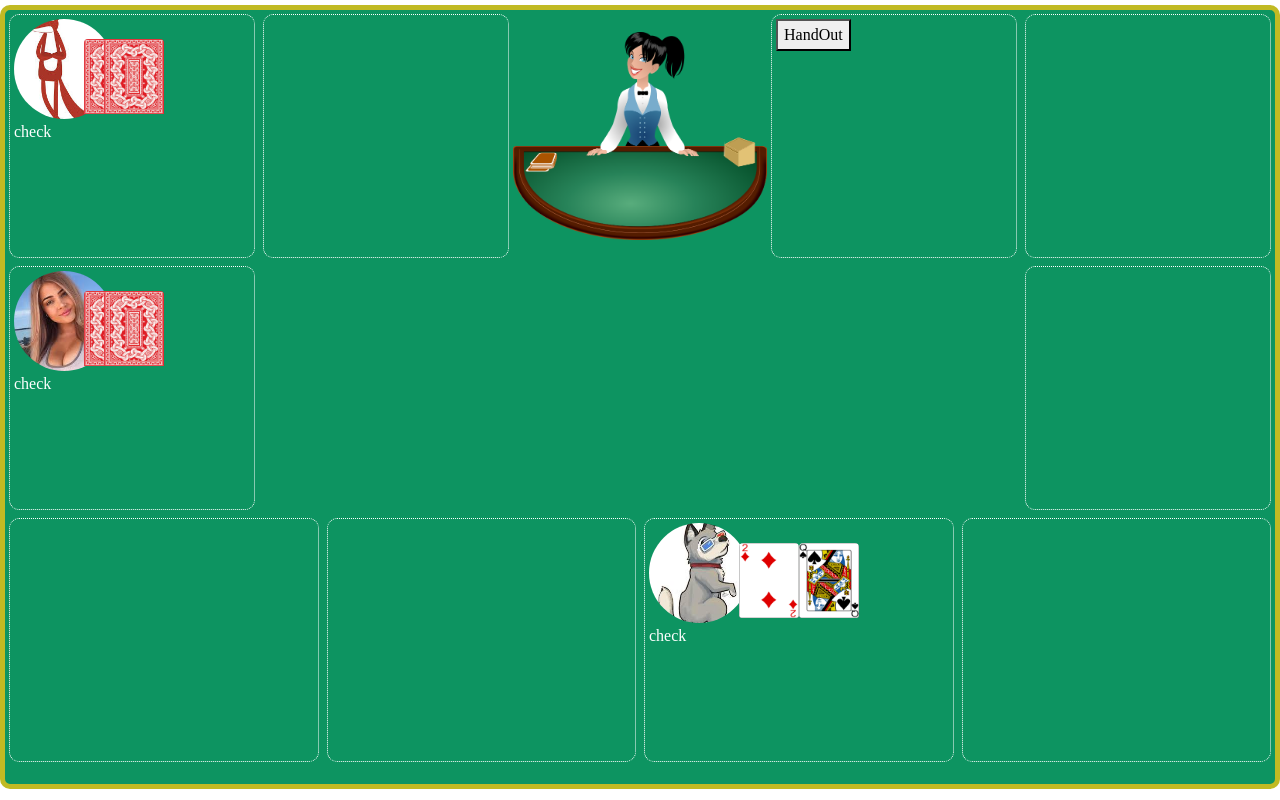
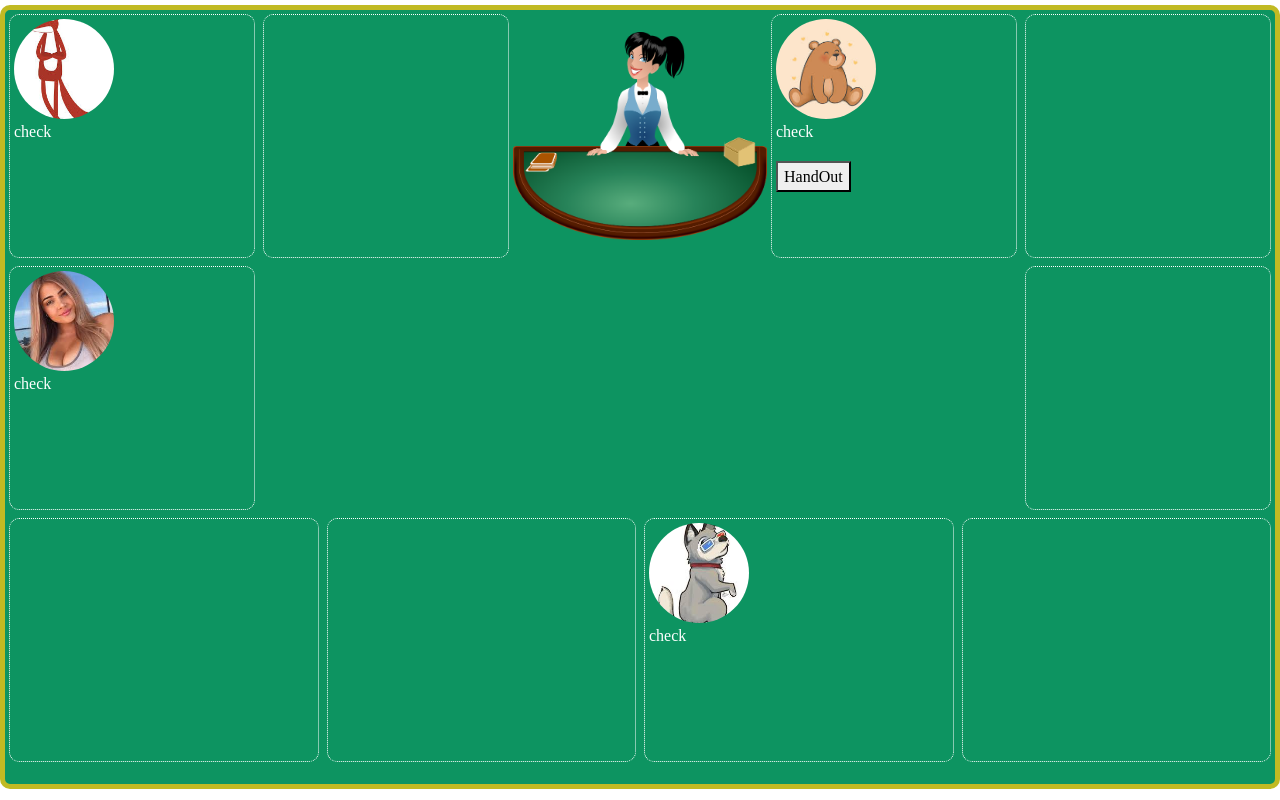
Before and after one commit to vitalykhe/poisfd, a React (Create React App) app: page / in a window 1280 px wide. Built offline with nearby package versions, Linux system fonts and the light colour scheme.

Commit message:
all ready

```diff
--- a/src/App.js
+++ b/src/App.js
@@ -55,7 +55,7 @@ function App() {
 				turn: null,
 				score: 200
 			},
-			isActive: true,
+			isActive: false,
 			showCards: false
 		},
 		playerplace5 : {
@@ -92,7 +92,7 @@ function App() {
 		return () => window.removeEventListener('resize', updateRefItemsCoordinates)
 	}, [])
 
-	const [handoutCards, setHandoutCards] = React.useState(true)
+	const [handoutCards, setHandoutCards] = React.useState(false)
 
 	return (
 		<div className='container-fluid table-area'>
@@ -113,6 +113,13 @@ function App() {
 					<img className="dealer-img" src="assets/dealer.png" alt="dealer"/>
 				</div>
 				<div className="playerplace" id="playerplace3" ref={addToRefs}>
+					<OtherPlayer
+						playerplace={boardState.playerplace3}
+						handoutCards={handoutCards}
+						sourceCoordinates={placesCoordinates["deck"]}
+						targetCoordinates={placesCoordinates["playerplace3"]}
+						cards={getCards(boardState.playerplace3.showCards)}
+					/>
 					<button onClick={() => {setHandoutCards(handoutCards => !handoutCards)}}>HandOut</button>
 				</div>
 				<div className="playerplace" id="playerplace4" ref={addToRefs}>
@@ -126,7 +133,6 @@ function App() {
 						targetCoordinates={placesCoordinates["playerplace5"]}
 						handoutCards={handoutCards}
 						cards={getCards(boardState.playerplace5.showCards)}
-						showCards={boardState.playerplace5.showCards}
 					/>
 				</div>
 				<div className="cardsArea">
@@ -147,7 +153,6 @@ function App() {
 						targetCoordinates={placesCoordinates["playerplace9"]}
 						handoutCards={handoutCards}
 						cards={getCards(boardState.playerplace9.showCards)}
-						showCards={boardState.playerplace9.showCards}
 					/>
 				</div>
 				<div className="playerplace" id="playerplace0" ref={addToRefs}>
--- a/src/components/OtherPlayer.js
+++ b/src/components/OtherPlayer.js
@@ -6,7 +6,7 @@ import PlayersTurnMessage from './PlayersTurnMessage'
 //используется в интерфейсе игрока для обозначения других игроков, их карт и действий с ними
 
 function OtherPlayer(props) {
-        const {player, isActive, showCards} = props.playerplace
+        const {player, isActive, showCards, score} = props.playerplace
         const handoutCards = props.handoutCards
         const cards = props.cards
         const sourceCoordinates = props.sourceCoordinates || {}
@@ -27,7 +27,10 @@ function OtherPlayer(props) {
                 </div>
             )
         } else {
-            return <div></div>
+            return <div>
+                <Profile player={player}/>
+                <PlayersTurnMessage turn="check" />
+            </div>
         }
 }
 
--- a/src/components/PlayerCards.js
+++ b/src/components/PlayerCards.js
@@ -2,8 +2,6 @@ import React from 'react';
 import cardsCollection from './cardsCollection'
 import Card from './card.js'
 import {Transition} from 'react-transition-group'
-
-
 
 export default function PlayerCards(props) {
     const {
@@ -19,7 +17,6 @@ export default function PlayerCards(props) {
     let isCardOnBottomClass = ""
     let cardsOnBottomStyles = {}
     if(showCards === true) {
-        // cardsOnBottomStyles = {zIndex : 8}
         isCardOnBottomClass = "cardOnBottom"
     }
 
@@ -28,21 +25,14 @@ export default function PlayerCards(props) {
     let offsetX = sourceCoordinates.width/4
     let offsetY = sourceCoordinates.height/4
 
-
-    // console.log("deck top: " + sourceCoordinates);
-    // console.log("targetCoordinates left: " + targetCoordinates);
-
     const transitionStyles = {
         entering: {
             opacity: 0,
             transform: `translateX(${dx+offsetX}px) translateY(${-dy - offsetY}px) rotate(360deg)`,
-            // top: `${sourceCoordinates.top-42}px`,
-            // left: `${sourceCoordinates.left+1}px`,
             transitionDuration: '300ms',
         },
         entered:  {
             opacity: 1,
-            // transform:  `rotate(360deg)`,
             transitionFunction : 'ease-out',
             transitionDuration: '900ms'
         },
@@ -53,16 +43,12 @@ export default function PlayerCards(props) {
         },
         exited:  {
             opacity: 0,
-            // transitionDuration: '0ms',
-            // top: `${sourceCoordinates.top-40}px`, left: `${sourceCoordinates.left}px`,
-            // transform: `translateX(${targetCoordinates.x}px) translateY(${-targetCoordinates.y}px)`
         },
       }
 
     return (
-        // <TransitionGroup className="otherPlayerCards">
-        //  {
-            cardsCollection.filter( card => cards.indexOf(card.cardId) !== -1 )
+           cardsCollection
+            .filter( card => cards.indexOf(card.cardId) !== -1 )
             .map((card,index) =>
             (
                 <Transition
@@ -73,7 +59,6 @@ export default function PlayerCards(props) {
                     >
                     {
                         state =>
-
                             <Card
                                 card={card}
                                 className={`otherPlayerCard-${index} ${isCardOnBottomClass} ${state}`}
@@ -83,8 +68,6 @@ export default function PlayerCards(props) {
                 </Transition>
             )
             )
-        //  }
-        // </TransitionGroup>
     )
 
 }
--- a/src/components/card.js
+++ b/src/components/card.js
@@ -3,7 +3,7 @@ import React from 'react'
 export default function Card(props){
 
 	const className = props.className || "card"
-	const style = props.style
+	const style = props.style || {}
 
 	return (
 
--- a/src/components/stake.js
+++ b/src/components/raise.js
@@ -1,6 +1,6 @@
 import React, {useState} from 'react'
 
-function stake() {
+function Raise() {
     return (
         <div className="form-group">
             <input type="range"  list="tickmarks" step="20"/>
@@ -12,4 +12,4 @@ function stake() {
     )
 }
 
-export default stake
+export default Raise
```
Also changed, not shown: src/components/chips.js (added, +19 -0 lines), src/components/divImageStyled.js (added, +19 -0 lines), src/components/stylesAndClasses/cardsHandsInOut.js (added, +26 -0 lines), src/components/stylesAndClasses/classes.js (added), 1 other file (tests, documents, lock files or other folders).
